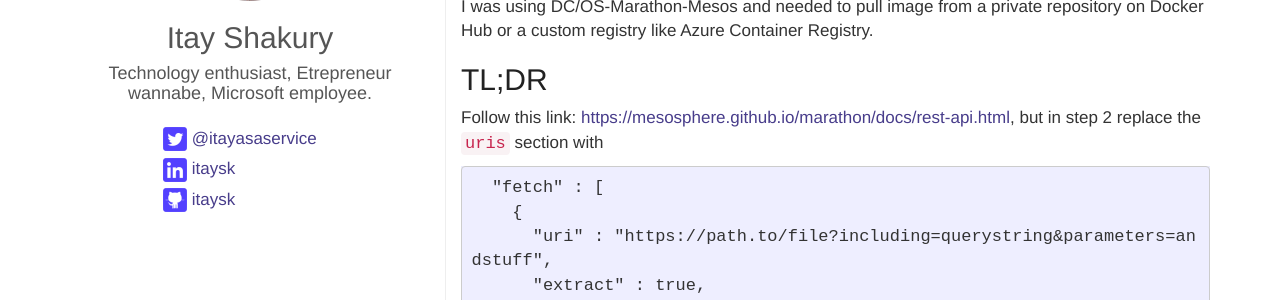
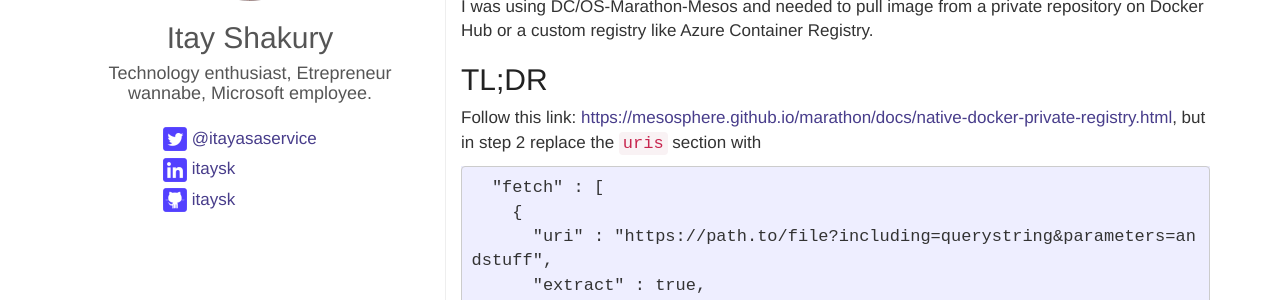
Before and after one commit to itaysk/itaysk.github.io, a Jekyll site: the page built from _posts/2017-05-22-using-a-custom-private-docker-registry-with-marathon-mesos.md, in a window 1280 px wide. Shown: the part 218-518 px from the top of the page. Built offline with Jekyll 4.4.1, drawn with Linux system fonts in a browser that asks for light colours; some of the changed lines change nothing that is shown.

Commit message:
post: using a custom docker registry with mesos fix link

````diff
--- a/_posts/2017-05-22-using-a-custom-private-docker-registry-with-marathon-mesos.md
+++ b/_posts/2017-05-22-using-a-custom-private-docker-registry-with-marathon-mesos.md
@@ -8,7 +8,7 @@ tags: [dcos, marathon, mesos, docker, azure-container-service, azure-container-r
 I was using DC/OS-Marathon-Mesos and needed to pull image from a private repository on Docker Hub or a custom registry like Azure Container Registry.
 
 ## TL;DR
-Follow this link: [https://mesosphere.github.io/marathon/docs/rest-api.html](https://mesosphere.github.io/marathon/docs/rest-api.html), but in step 2 replace the `uris` section with
+Follow this link: [https://mesosphere.github.io/marathon/docs/native-docker-private-registry.html](https://mesosphere.github.io/marathon/docs/native-docker-private-registry.html), but in step 2 replace the `uris` section with
 
 ```
   "fetch" : [
````
